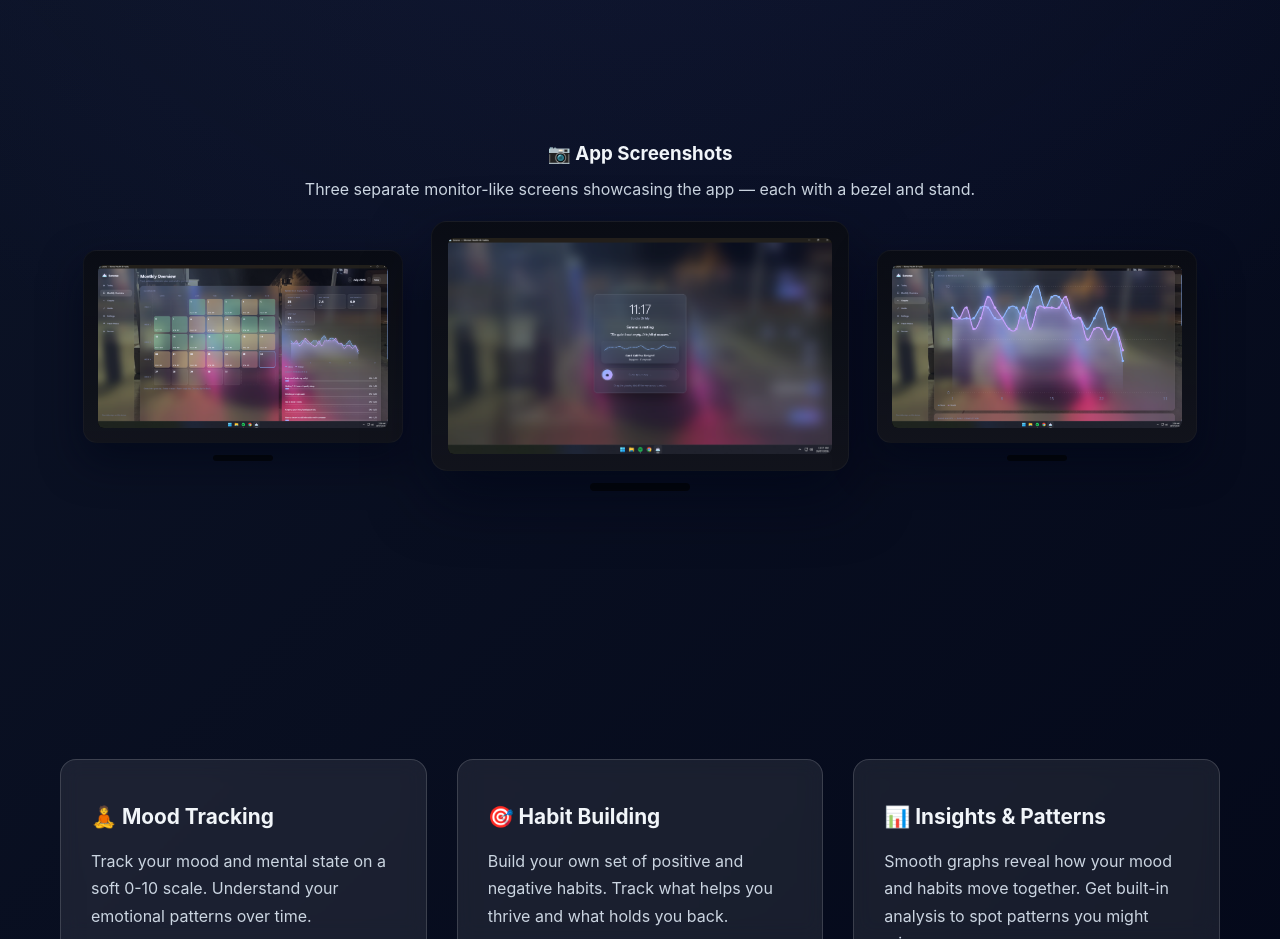
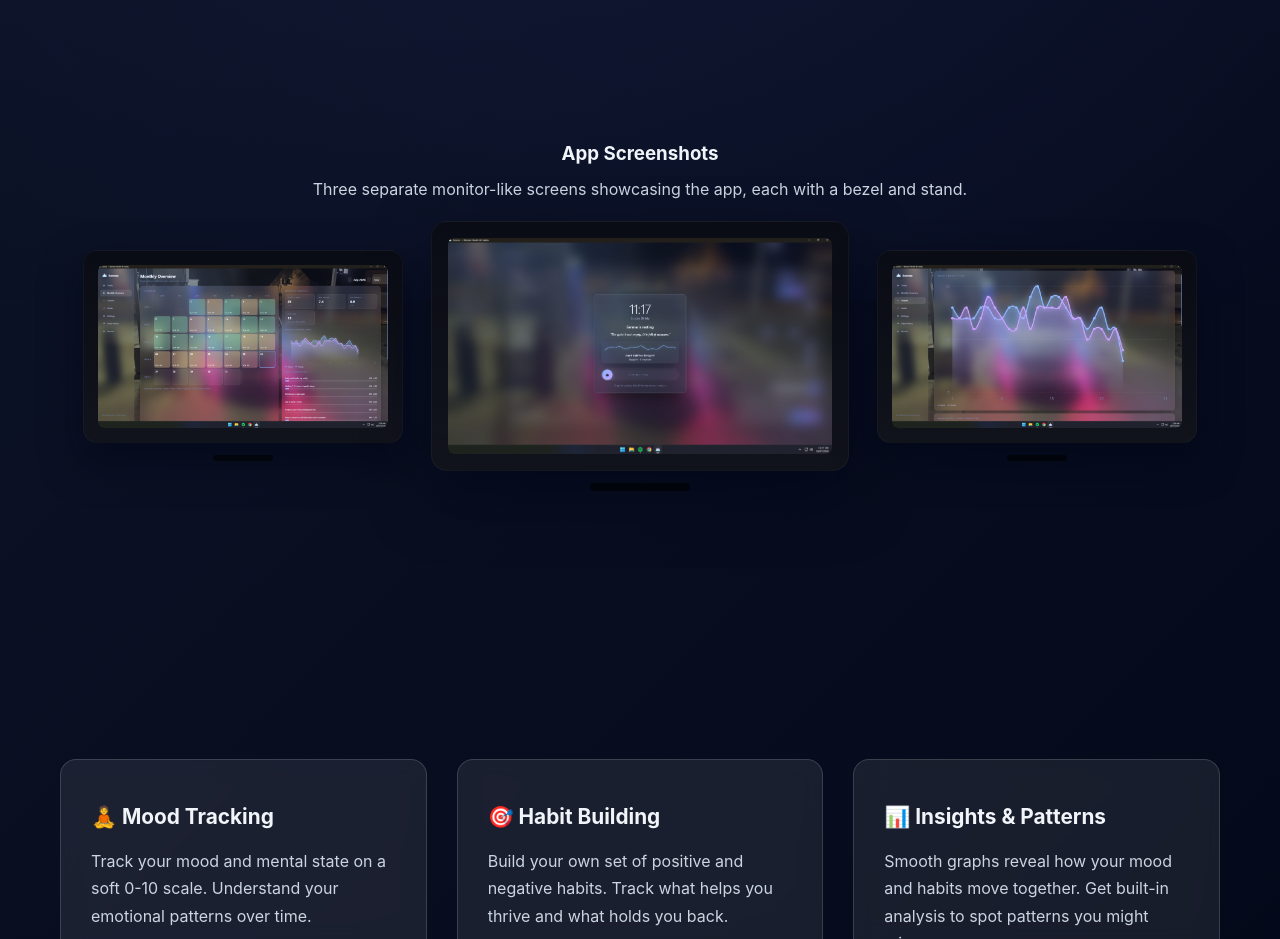
Before and after one commit to lode787/serene, a plain HTML site: page index.html in a window 1280 px wide. Shown: the part 900-1839 px from the top of the page. Drawn offline with Linux system fonts and the light colour scheme.

```diff
--- a/index.html
+++ b/index.html
@@ -533,8 +533,8 @@
         <section id="showcase" class="features">
             <div class="container" style="padding:60px 20px;">
                 <div style="text-align:center; margin-bottom:18px;">
-                    <h3 style="margin:0;">📷 App Screenshots</h3>
-                    <p style="color:var(--text-secondary); margin-top:8px;">Three separate monitor-like screens showcasing the app — each with a bezel and stand.</p>
+                    <h3 style="margin:0;">App Screenshots</h3>
+                    <p style="color:var(--text-secondary); margin-top:8px;">Three separate monitor-like screens showcasing the app, each with a bezel and stand.</p>
                 </div>
 
                 <div class="monitor-row" style="display:flex; justify-content:center; gap:28px; align-items:center;">
```
